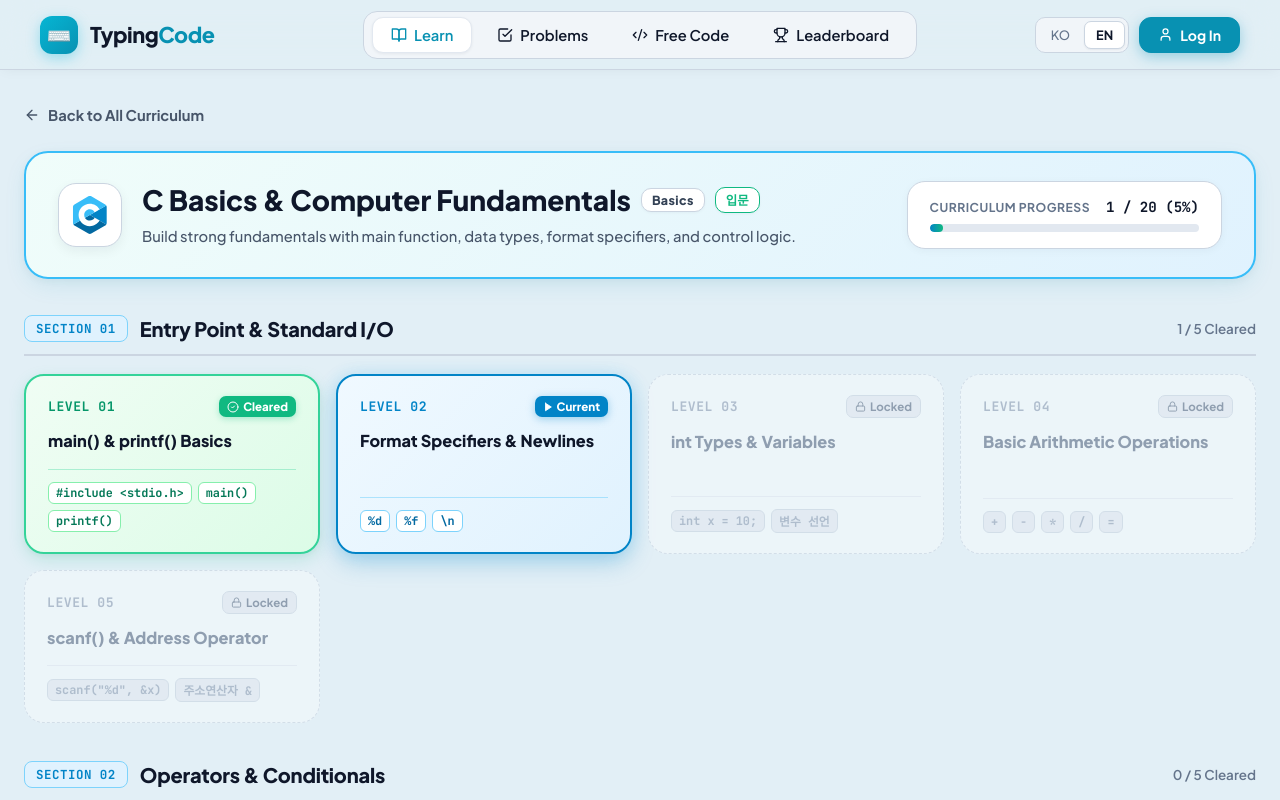
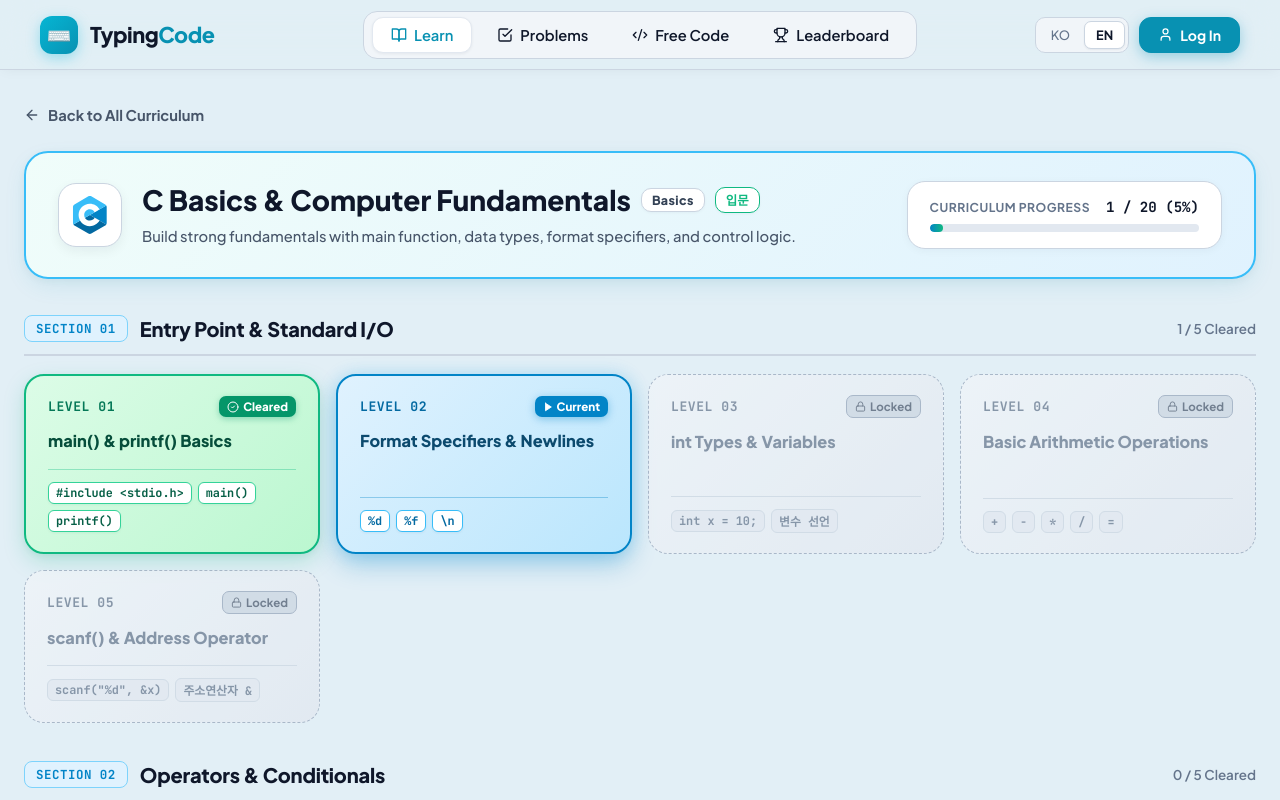
Before and after one commit to iurazilland/TypingCodeV2, a Next.js app: page /practice/c in a window 1280 px wide. Shown: the top 800 px of the page. Built offline with nearby package versions, Linux system fonts and the light colour scheme.

Commit message:
style(practice): apply solid vivid color fills to level cards on light background

```diff
--- a/src/app/practice/[language]/page.tsx
+++ b/src/app/practice/[language]/page.tsx
@@ -377,31 +377,37 @@ export default function StageSelectPage({ params }: StageSelectPageProps) {
                         padding: '20px 22px',
                         borderRadius: '20px',
                         textDecoration: 'none',
-                        opacity: isLocked ? 0.65 : 1,
+                        opacity: isLocked ? 0.72 : 1,
                         background: isHovered && !isLocked
-                          ? (isCleared ? '#dcfce7' : '#f0f9ff')
+                          ? (isCleared
+                              ? 'linear-gradient(135deg, #bbf7d0 0%, #86efac 100%)'
+                              : isCurrent
+                              ? 'linear-gradient(135deg, #bae6fd 0%, #7dd3fc 100%)'
+                              : 'linear-gradient(135deg, #f0f9ff 0%, #e0f2fe 100%)')
                           : isCleared
-                          ? 'linear-gradient(135deg, #f0fdf4 0%, #dcfce7 100%)'
+                          ? 'linear-gradient(135deg, #dcfce7 0%, #bbf7d0 100%)'
                           : isCurrent
-                          ? 'linear-gradient(135deg, #f0f9ff 0%, #e0f2fe 100%)'
+                          ? 'linear-gradient(135deg, #e0f2fe 0%, #bae6fd 100%)'
                           : isLocked
-                          ? 'rgba(255, 255, 255, 0.55)'
+                          ? 'linear-gradient(135deg, #f1f5f9 0%, #e2e8f0 100%)'
                           : '#ffffff',
                         border: isHovered && !isLocked
-                          ? '2px solid #0284c7'
+                          ? (isCleared ? '2px solid #059669' : '2.5px solid #0284c7')
                           : isCleared
-                          ? '2px solid #34d399'
+                          ? '2px solid #10b981'
                           : isCurrent
                           ? '2.5px solid #0284c7'
                           : isLocked
-                          ? '1.5px dashed #cbd5e1'
+                          ? '1.5px dashed #94a3b8'
                           : '2px solid #38bdf8',
                         boxShadow: isHovered && !isLocked
-                          ? '0 12px 28px -4px rgba(2, 132, 199, 0.28), 0 4px 10px rgba(15, 23, 42, 0.06)'
+                          ? (isCleared
+                              ? '0 12px 28px -4px rgba(16, 185, 129, 0.35), 0 4px 10px rgba(6, 78, 59, 0.1)'
+                              : '0 14px 30px -4px rgba(2, 132, 199, 0.4), 0 4px 12px rgba(12, 74, 110, 0.12)')
                           : isCurrent
-                          ? '0 10px 24px -2px rgba(2, 132, 199, 0.28), 0 0 16px rgba(56, 189, 248, 0.18)'
+                          ? '0 12px 26px -2px rgba(2, 132, 199, 0.32), 0 0 16px rgba(56, 189, 248, 0.25)'
                           : isCleared
-                          ? '0 6px 18px -2px rgba(16, 185, 129, 0.2), 0 2px 6px rgba(15, 23, 42, 0.04)'
+                          ? '0 8px 22px -2px rgba(16, 185, 129, 0.25), 0 2px 6px rgba(6, 78, 59, 0.06)'
                           : isLocked
                           ? 'none'
                           : '0 4px 16px -2px rgba(56, 189, 248, 0.15), 0 2px 6px rgba(15, 23, 42, 0.04)',
@@ -418,7 +424,7 @@ export default function StageSelectPage({ params }: StageSelectPageProps) {
                               fontFamily: 'var(--font-mono)',
                               fontSize: '0.82rem',
                               fontWeight: 800,
-                              color: isLocked ? '#94a3b8' : isCleared ? '#059669' : '#0284c7',
+                              color: isLocked ? '#64748b' : isCleared ? '#047857' : '#0369a1',
                               letterSpacing: '0.04em',
                             }}
                           >
@@ -431,7 +437,7 @@ export default function StageSelectPage({ params }: StageSelectPageProps) {
                               style={{
                                 padding: '3px 8px',
                                 borderRadius: '7px',
-                                background: '#10b981',
+                                background: '#059669',
                                 color: '#ffffff',
                                 border: 'none',
                                 fontSize: '0.72rem',
@@ -439,7 +445,7 @@ export default function StageSelectPage({ params }: StageSelectPageProps) {
                                 display: 'inline-flex',
                                 alignItems: 'center',
                                 gap: '4px',
-                                boxShadow: '0 2px 6px rgba(16, 185, 129, 0.3)',
+                                boxShadow: '0 2px 6px rgba(5, 150, 105, 0.35)',
                               }}
                             >
                               <CheckCircle2 size={12} />
@@ -458,7 +464,7 @@ export default function StageSelectPage({ params }: StageSelectPageProps) {
                                 display: 'inline-flex',
                                 alignItems: 'center',
                                 gap: '4px',
-                                boxShadow: '0 2px 8px rgba(2, 132, 199, 0.35)',
+                                boxShadow: '0 2px 8px rgba(2, 132, 199, 0.4)',
                               }}
                             >
                               <Play size={10} fill="currentColor" />
@@ -469,9 +475,9 @@ export default function StageSelectPage({ params }: StageSelectPageProps) {
                               style={{
                                 padding: '3px 8px',
                                 borderRadius: '7px',
-                                background: '#e2e8f0',
-                                color: '#64748b',
-                                border: '1px solid #cbd5e1',
+                                background: '#cbd5e1',
+                                color: '#475569',
+                                border: '1px solid #94a3b8',
                                 fontSize: '0.72rem',
                                 fontWeight: 700,
                                 display: 'inline-flex',
@@ -490,7 +496,7 @@ export default function StageSelectPage({ params }: StageSelectPageProps) {
                           style={{
                             fontSize: '1.02rem',
                             fontWeight: 800,
-                            color: isLocked ? '#64748b' : '#0f172a',
+                            color: isLocked ? '#64748b' : isCleared ? '#064e3b' : isCurrent ? '#0c4a6e' : '#0f172a',
                             lineHeight: 1.45,
                             margin: 0,
                             wordBreak: 'keep-all',
@@ -509,7 +515,11 @@ export default function StageSelectPage({ params }: StageSelectPageProps) {
                             alignItems: 'center',
                             gap: '6px',
                             flexWrap: 'wrap',
-                            borderTop: isCleared ? '1px solid rgba(52, 211, 153, 0.35)' : isCurrent ? '1px solid rgba(56, 189, 248, 0.35)' : '1px solid #e2e8f0',
+                            borderTop: isCleared
+                              ? '1px solid rgba(16, 185, 129, 0.35)'
+                              : isCurrent
+                              ? '1px solid rgba(2, 132, 199, 0.35)'
+                              : '1px solid #cbd5e1',
                             paddingTop: '12px',
                           }}
                         >
@@ -520,12 +530,19 @@ export default function StageSelectPage({ params }: StageSelectPageProps) {
                                 fontFamily: 'var(--font-mono)',
                                 fontSize: '0.74rem',
                                 fontWeight: 700,
-                                color: isLocked ? '#94a3b8' : isCleared ? '#047857' : isHovered ? '#0284c7' : '#0369a1',
+                                color: isLocked ? '#64748b' : isCleared ? '#065f46' : isCurrent ? '#0369a1' : '#334155',
                                 background: isLocked ? '#e2e8f0' : '#ffffff',
-                                border: isLocked ? '1px solid #cbd5e1' : isCleared ? '1px solid #86efac' : '1px solid #7dd3fc',
+                                border: isLocked
+                                  ? '1px solid #cbd5e1'
+                                  : isCleared
+                                  ? '1.5px solid #34d399'
+                                  : isCurrent
+                                  ? '1.5px solid #38bdf8'
+                                  : '1px solid #cbd5e1',
                                 padding: '2px 7px',
                                 borderRadius: '6px',
                                 whiteSpace: 'nowrap',
+                                boxShadow: isLocked ? 'none' : '0 1px 3px rgba(15, 23, 42, 0.05)',
                                 transition: 'color 0.15s ease',
                               }}
                             >
```
